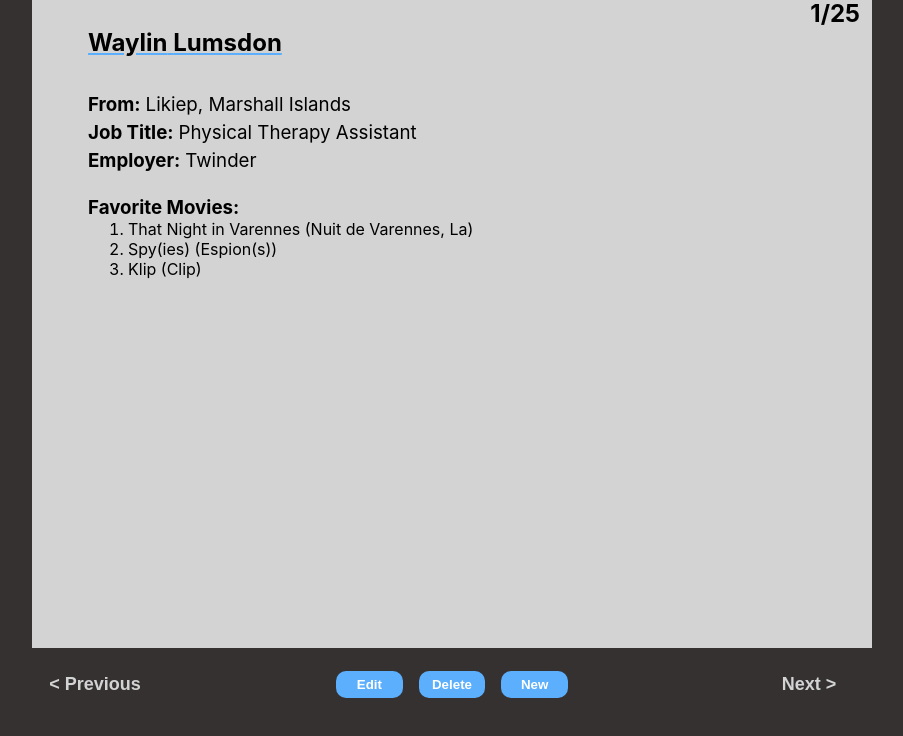
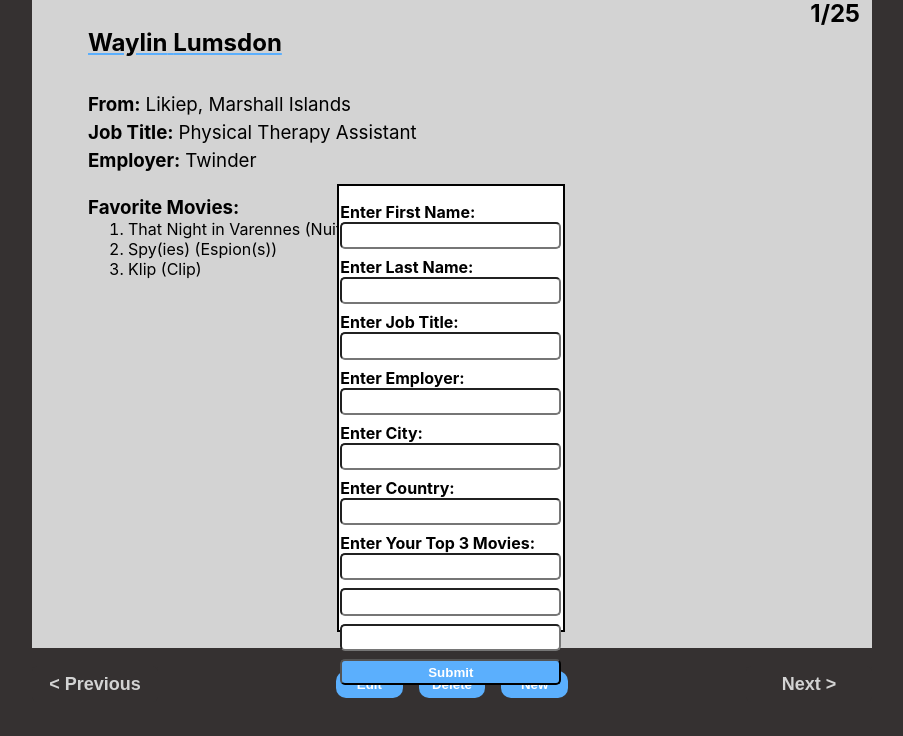
Before and after one commit to GucciHepcat52/user-directory-clone, a React (Create React App) app: page / in a window 1280 px wide. Both pictures are taken after a click on the button "New". Shown: the part 161-897 px from the top of the page, without its empty margins (188-1091 px from the left). Built offline with nearby package versions, Linux system fonts and the light colour scheme.

Commit message:
Added the delete functionality

```diff
--- a/src/components/display/Display.js
+++ b/src/components/display/Display.js
@@ -1,24 +1,38 @@
 import React, { useContext, useState } from "react";
 import { DataContext } from "../App";
 import "./Display.css";
+import NewData from "./NewData";
 
 export default function Display() {
   const { userData, setUserData } = useContext(DataContext);
-  const [index, setIndex] = useState(1);
+  const [index, setIndex] = useState(0);
+  const [counter, setCounter] = useState(1);
+  const person = userData[index];
+  const [displayNew, setDisplayNew] = useState(false)
 
   console.log(userData);
 
   function prevHandler() {
-    if (index > 1) {
+    if (counter > 1) {
       setIndex(index - 1);
+      setCounter(counter - 1);
     } else {
       console.log("cant go down more");
     }
   }
 
+  function deleteHandler() {
+    setUserData((prevUserData) => {
+      const newState = [...prevUserData];
+      newState.splice(index, 1);
+      return newState;
+    });
+  }
+
   function nextHandler() {
-    if (index < userData.length) {
+    if (counter < userData.length) {
       setIndex(index + 1);
+      setCounter(counter + 1);
     } else {
       console.log("cant go up more");
     }
@@ -28,14 +42,8 @@ export default function Display() {
     <div className="Display">
       <div className="box">
         <h2 className="counter">
-          {index}/{userData.length}
+          {counter}/{userData.length}
         </h2>
-        {userData
-          .filter((person) => {
-            return person.id === index;
-          })
-          .map((person, index) => {
-            return (
         <div key={index} className="user-display">
           <h2 className="name">
             {person.name.first} {person.name.last}
@@ -61,8 +69,6 @@ export default function Display() {
             <li>{person.favoriteMovies[2]}</li>
           </ol>
         </div>
-            );
-          })}
       </div>
       <div className="nav-bar">
         <button className="direction-btns" onClick={prevHandler}>
@@ -70,13 +76,14 @@ export default function Display() {
         </button>
         <div className="middle-btns">
           <button>{"Edit"}</button>
-          <button>{"Delete"}</button>
-          <button>{"New"}</button>
+          <button onClick={deleteHandler}>{"Delete"}</button>
+          <button onClick={() => setDisplayNew(!displayNew)}>{"New"}</button>
         </div>
         <button className="direction-btns" onClick={nextHandler}>
           {"Next >"}
         </button>
       </div>
+        <NewData display={displayNew}/>
     </div>
   );
 }
--- /dev/null
+++ b/src/components/display/NewData.css
@@ -0,0 +1,40 @@
+.new-data-container {
+  width: 15vw;
+  height: 51.5vh;
+  position: fixed;
+  top: 23vh;
+  left: 41vw;
+  background-color: white;
+  border: 2px black solid;
+  display: flex;
+  flex-direction: column;
+  align-items: center;
+  padding: 1em;
+}
+
+#hidden {
+  visibility: hidden;
+}
+
+label {
+  font-weight: bold;
+}
+
+button {
+  border-radius: 5px;
+  height: 2em;
+  cursor: pointer;
+  width: 100%;
+  background-color: rgb(91, 175, 253);
+  color: white;
+  font-weight: bold;
+}
+
+input {
+  box-sizing: border-box;
+  border-radius: 5px;
+  height: 1.7em;
+  margin-bottom: 0.5em;
+  padding: 5px;
+  font-size: 16px;
+}
--- /dev/null
+++ b/src/components/display/NewData.js
@@ -0,0 +1,40 @@
+import React, { useState } from "react";
+import "./NewData.css";
+
+export default function NewData(props) {
+  const [newPerson, setNewPerson] = useState({
+    city: "",
+    country: "",
+    employer: "",
+    favoriteMovies: [],
+    name: {
+      first: "",
+      last: "",
+    },
+    title: "",
+  });
+
+  return (
+    <div className="new-data-container" id={props.display ? null : "hidden"}>
+      <form>
+        <label htmlFor="fname">Enter First Name:</label> <br />
+        <input type="text" id="fname" /> <br />
+        <label htmlFor="lname">Enter Last Name:</label> <br />
+        <input type="text" id="lname" /> <br />
+        <label htmlFor="job">Enter Job Title:</label> <br />
+        <input type="text" id="job" /> <br />
+        <label htmlFor="employer">Enter Employer:</label> <br />
+        <input type="text" id="employer" /> <br />
+        <label htmlFor="city">Enter City:</label> <br />
+        <input type="text" id="city" /> <br />
+        <label htmlFor="country">Enter Country:</label> <br />
+        <input type="text" id="country" /> <br />
+        <label>Enter Your Top 3 Movies:</label> <br />
+        <input type="text" /> <br />
+        <input type="text" /> <br />
+        <input type="text" /> <br />
+        <button>Submit</button>
+      </form>
+    </div>
+  );
+}
```
Lines whose indentation alone changed are shown as unchanged.
